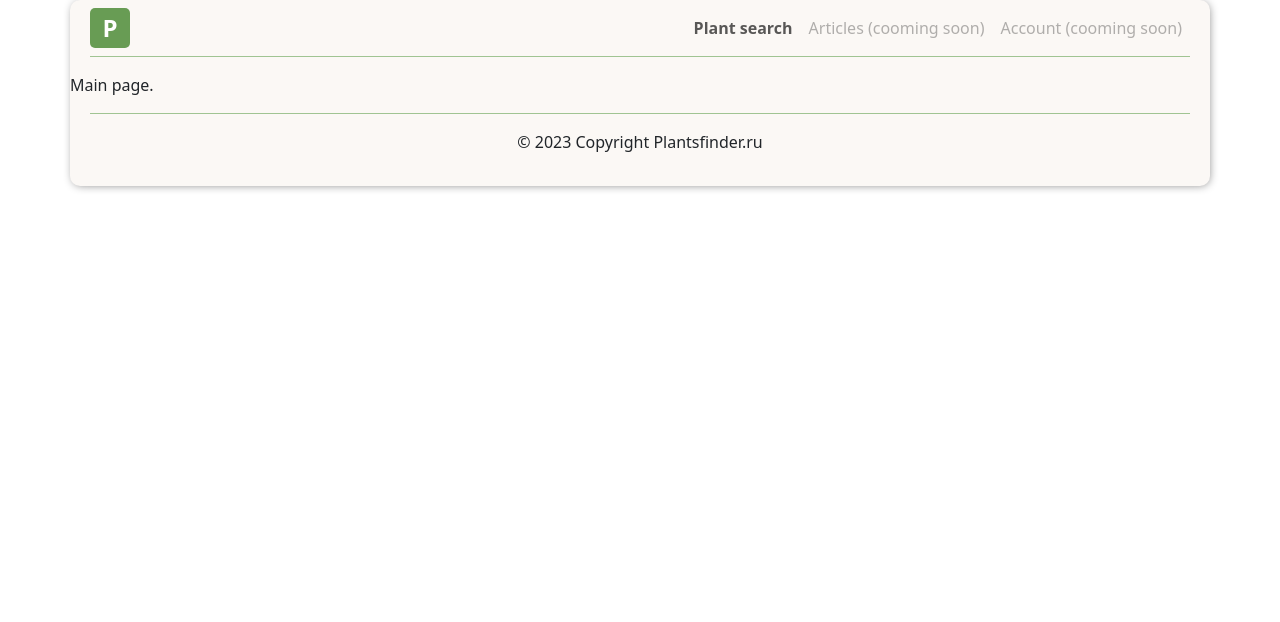
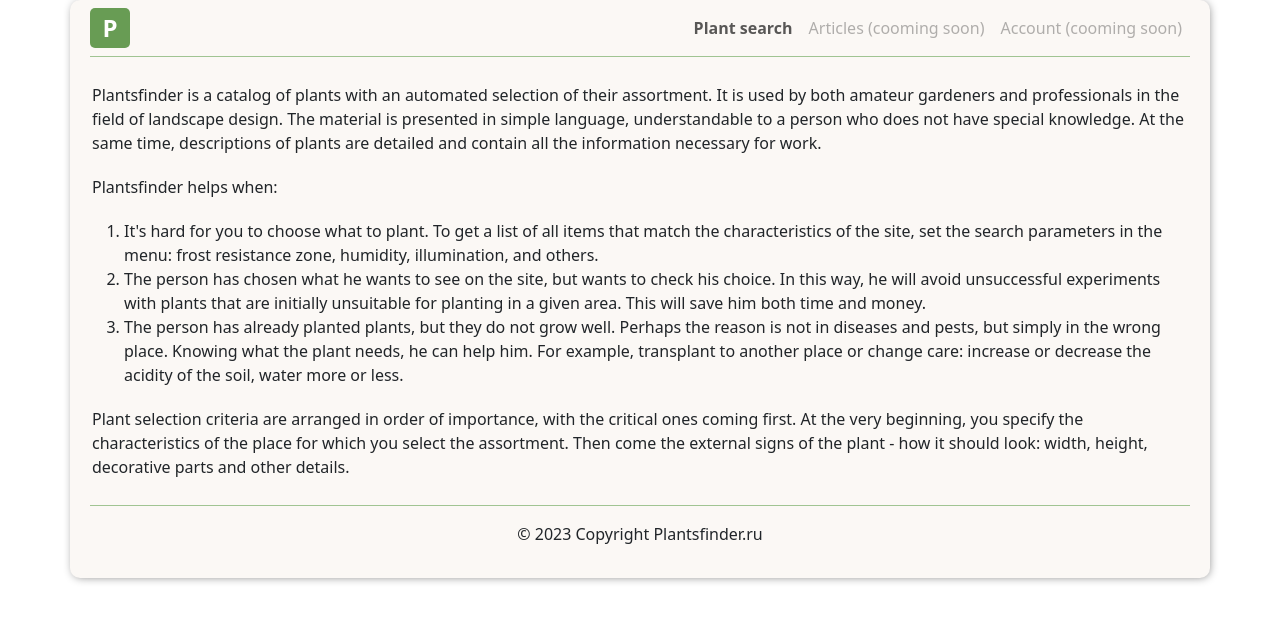
Before and after one commit to Inozem/plantsfinder_eng, a Django app: page / in a window 1280 px wide. Shown: the top 622 px of the page. Run offline with Django 3.2, Linux system fonts and the light colour scheme; some libraries are stand-ins or nearby versions.

Commit message:
Text is added to a main page

```diff
--- a/plantsfinder/frontend/templates/main_page.html
+++ b/plantsfinder/frontend/templates/main_page.html
@@ -2,5 +2,39 @@
 {% load static %}
 {% block title %}Plantsfinder{% endblock %}
 {% block content %}
-  Main page.
+  <div class="d-flex align-content-start flex-wrap">
+    <p style="margin: 10px">
+      Plantsfinder is a catalog of plants with an automated selection of their assortment.
+      It is used by both amateur gardeners and professionals in the field of landscape
+      design. The material is presented in simple language, understandable to a person
+      who does not have special knowledge. At the same time, descriptions of plants are
+      detailed and contain all the information necessary for work.
+    </p>
+    <p style="margin: 10px">Plantsfinder helps when:</p>
+    <ol style="margin: 10px">
+      <li>
+        It's hard for you to choose what to plant. To get a list of all items that match
+        the characteristics of the site, set the search parameters in the menu: frost
+        resistance zone, humidity, illumination, and others.
+      </li>
+      <li>
+        The person has chosen what he wants to see on the site, but wants to check his
+        choice. In this way, he will avoid unsuccessful experiments with plants that are
+        initially unsuitable for planting in a given area. This will save him both time
+        and money.
+      </li>
+      <li>
+        The person has already planted plants, but they do not grow well. Perhaps the
+        reason is not in diseases and pests, but simply in the wrong place. Knowing what
+        the plant needs, he can help him. For example, transplant to another place or
+        change care: increase or decrease the acidity of the soil, water more or less.
+      </li>
+    </ol>
+    <p style="margin: 10px">
+      Plant selection criteria are arranged in order of importance, with the critical
+      ones coming first. At the very beginning, you specify the characteristics of the
+      place for which you select the assortment. Then come the external signs of the
+      plant - how it should look: width, height, decorative parts and other details.
+    </p>
+  </div>
 {% endblock %}
```
Also changed, not shown: plantsfinder/plants/views.py (line endings or trailing spaces).
